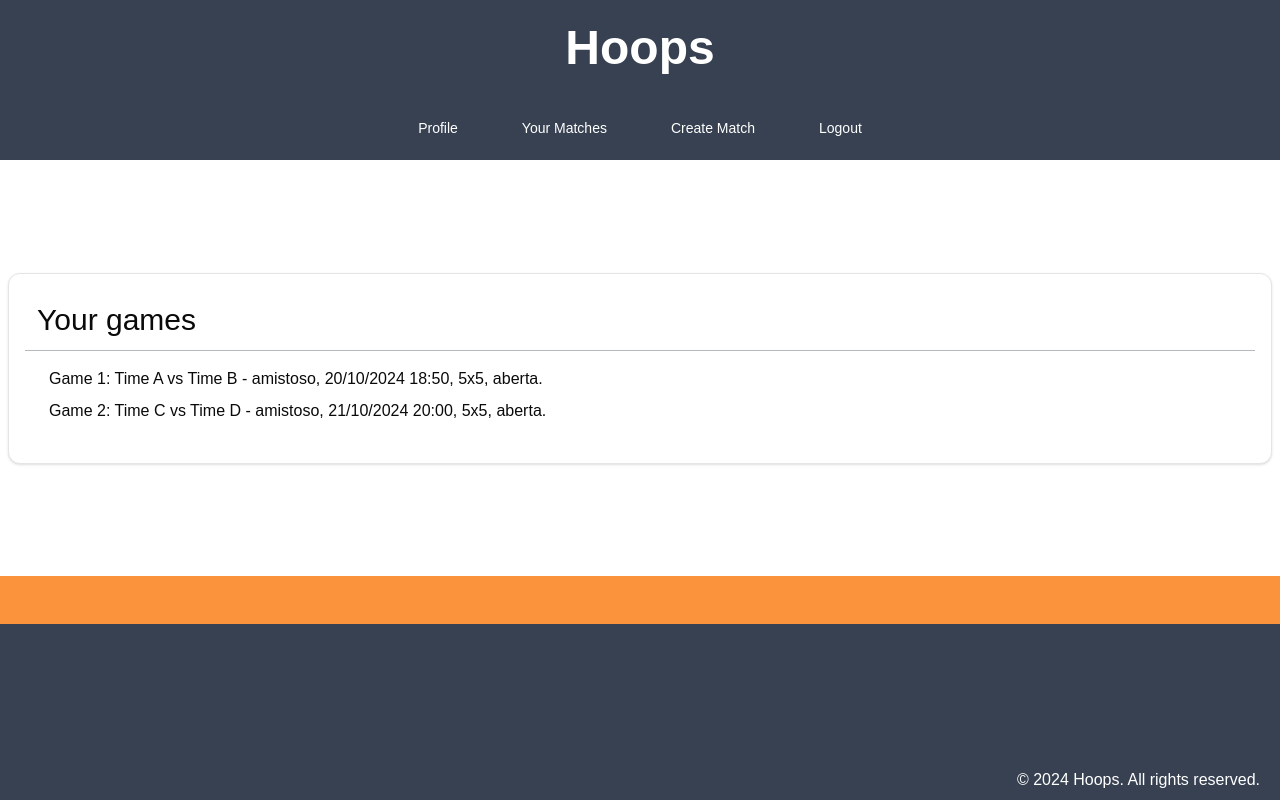
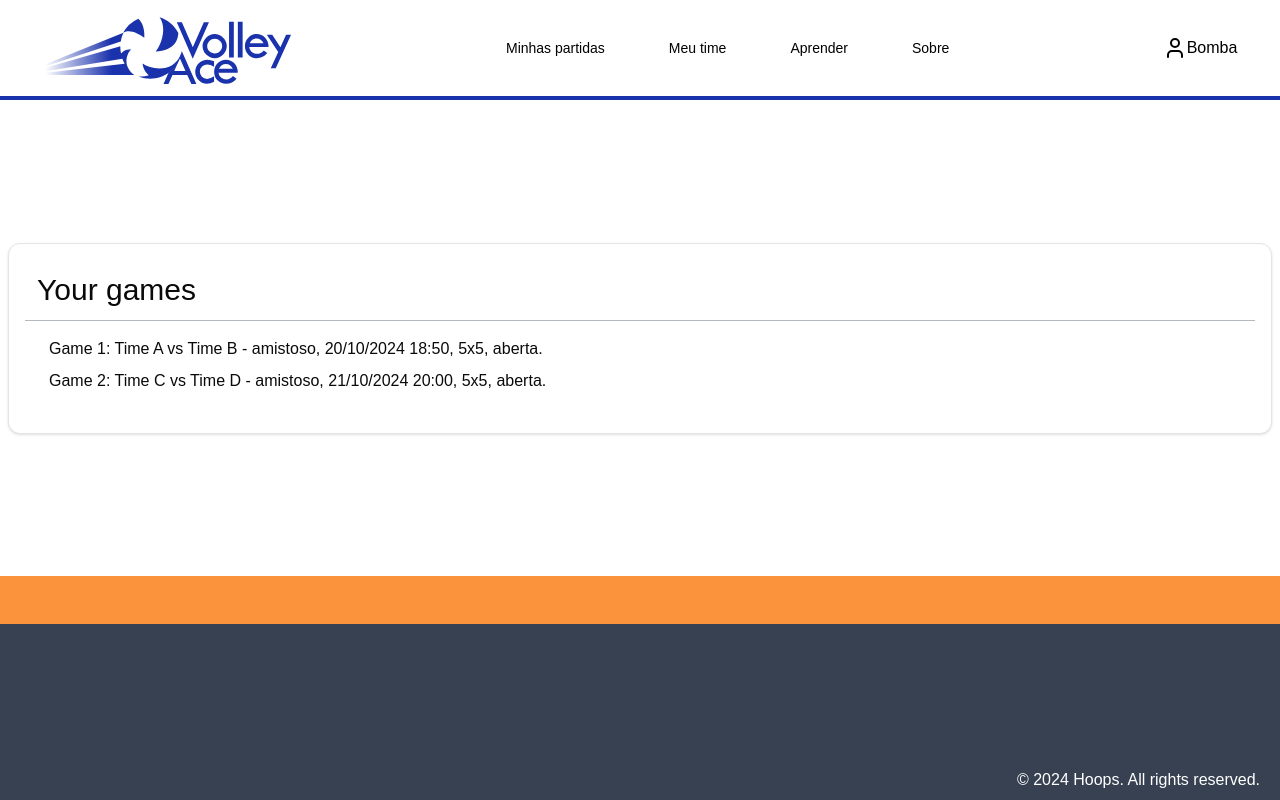
Before and after one commit to MateusLyoshka/Hooper, a Next.js app: page /home/yourmatches in a window 1280 px wide. Built offline with nearby package versions, Linux system fonts and the light colour scheme.

Commit message:
new header progress

```diff
--- a/src/app/login/page.tsx
+++ b/src/app/login/page.tsx
@@ -2,7 +2,6 @@
 
 
 import { motion} from 'framer-motion';
-import { Label } from "@/components/ui/label"
 import {
   Tabs,
   TabsContent,
@@ -72,13 +71,13 @@ export default function Login() {
           <TabsList className="grid w-full grid-cols-2">
             <TabsTrigger
               value="login"
-              className="bg-[#1a32acff] text-white data-[state=active]:bg-[#222E73] data-[state=active]:text-white hover:bg-[#222E73]"
+              className="bg-[#1a32acff] text-white data-[state=active]:bg-[#142786] data-[state=active]:text-white hover:bg-[#142786]"
             >
               Login
             </TabsTrigger>
             <TabsTrigger
               value="signin"
-              className="bg-[#1a32acff] text-white data-[state=active]:bg-[#222E73] data-[state=active]:text-white hover:bg-[#222E73]"
+              className="bg-[#1a32acff] text-white data-[state=active]:bg-[#142786] data-[state=active]:text-white hover:bg-[#142786]"
             >
               Sign in
             </TabsTrigger>
--- a/src/components/myComponents/header/header.tsx
+++ b/src/components/myComponents/header/header.tsx
@@ -3,6 +3,8 @@
 import { LogOutPlayer } from "@/components/API/api"
 import { buttonVariants } from "@/components/ui/button"
 import { cn } from "@/lib/utils"
+import { User } from "lucide-react"
+import Image from "next/image"
 import Link from "next/link"
 import { useRouter } from "next/navigation"
 
@@ -18,46 +20,45 @@ const Header = () => {
     dominanthand: "right",
     matchadm: "true",
   };
-  const headerButtons = profile.matchadm === "true"
-    ? ["Profile", "Your Matches", "Create Match", "Logout"]
-    : ["Profile", "Your Matches", "Logout"];
+
+  const headerButtons = ['Minhas partidas', 'Meu time', 'Aprender', 'Sobre']
+
   const logout = () => {
     LogOutPlayer()
     router.push("/login");
   };
 
   return (
-    <div className="w-full h-40 text-white bg-gray-700 flex flex-col items-center justify-center">
-      <Link href={"/home"} className="text-5xl font-semibold p-6">
-        Hoops
-      </Link>
-      <div className="flex">
-        {headerButtons.map((item, index) =>
-          item === "Logout" ? (
-            <button
-              key={index}
-              onClick={logout}
-              className={cn(
-                buttonVariants({ variant: "ghost" }),
-                "p-8 hover:bg-opacity-5 hover:bg-white hover:text-white rounded-none"
-              )}
-            >
-              {item}
-            </button>
-          ) : (
+    <div className="flex flex-col">
+      <div className="w-full h-24 text-black bg-white flex items-center justify-around space-x-24">
+        <Link href={"/home"} className="text-5xl font-semibold">
+          <Image
+            height={250}
+            width={250}
+            src={"/volleyace-full.svg"}
+            alt="volleyacelogo"
+          />
+        </Link>
+        <div className="flex">
+          {headerButtons.map((item, index) => (
             <Link
               key={index}
               href={`/home/${item.toLowerCase().replace(" ", "")}`}
               className={cn(
                 buttonVariants({ variant: "ghost" }),
-                "p-8 hover:bg-opacity-5 hover:bg-white hover:text-white rounded-none"
+                "p-8   rounded-none"
               )}
             >
               {item}
             </Link>
-          )
-        )}
+          ))}
+        </div>
+        <div className="flex">
+          <User />
+          <p>Bomba</p>
+        </div>
       </div>
+      <div className="h-1 bg-[#1A32AC]"></div>
     </div>
   );
 };
--- a/src/middleware.ts
+++ b/src/middleware.ts
@@ -3,13 +3,17 @@ import type { NextRequest } from 'next/server'
 import AuthService from './services/authService'
 
 export const config = {
-    matcher: '/((?!_next/static|_next/image|sitemap.xml|favicon.ico|volleyace-ball.svg|volleyace-full.svg).*)',
+    matcher: '/((?!_next/static|_next/image|sitemap.xml|favicon.ico).*)',
 }
 
 const publicRoutes = ['/login']
 
 export async function middleware(request: NextRequest) {
     const pathname = request.nextUrl.pathname
+
+    if (pathname.match(/\.(jpg|jpeg|png|gif|svg)$/)) {
+        return NextResponse.next()
+    }
 
     if(publicRoutes.includes(pathname)){
         return NextResponse.next()
```
